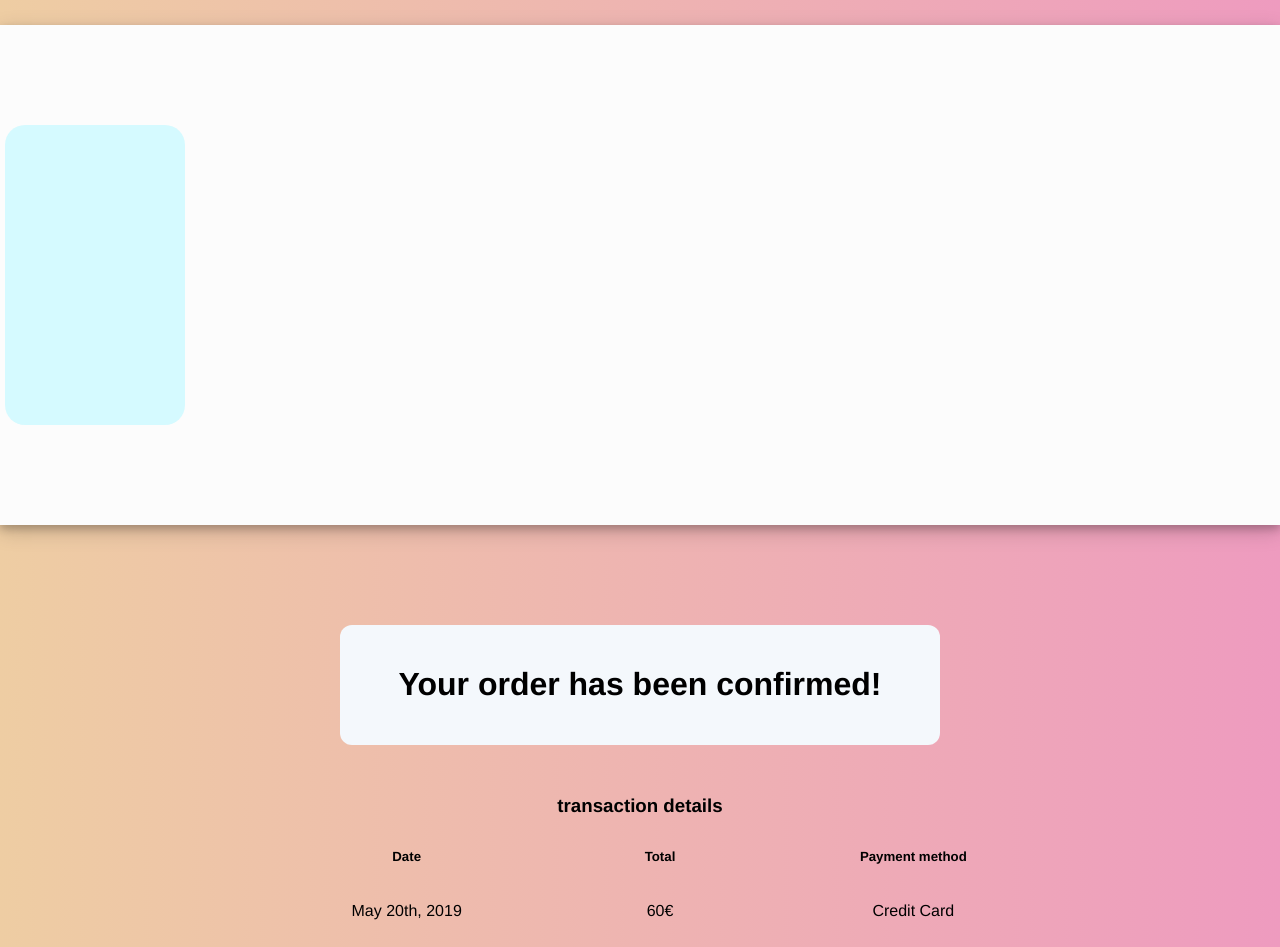
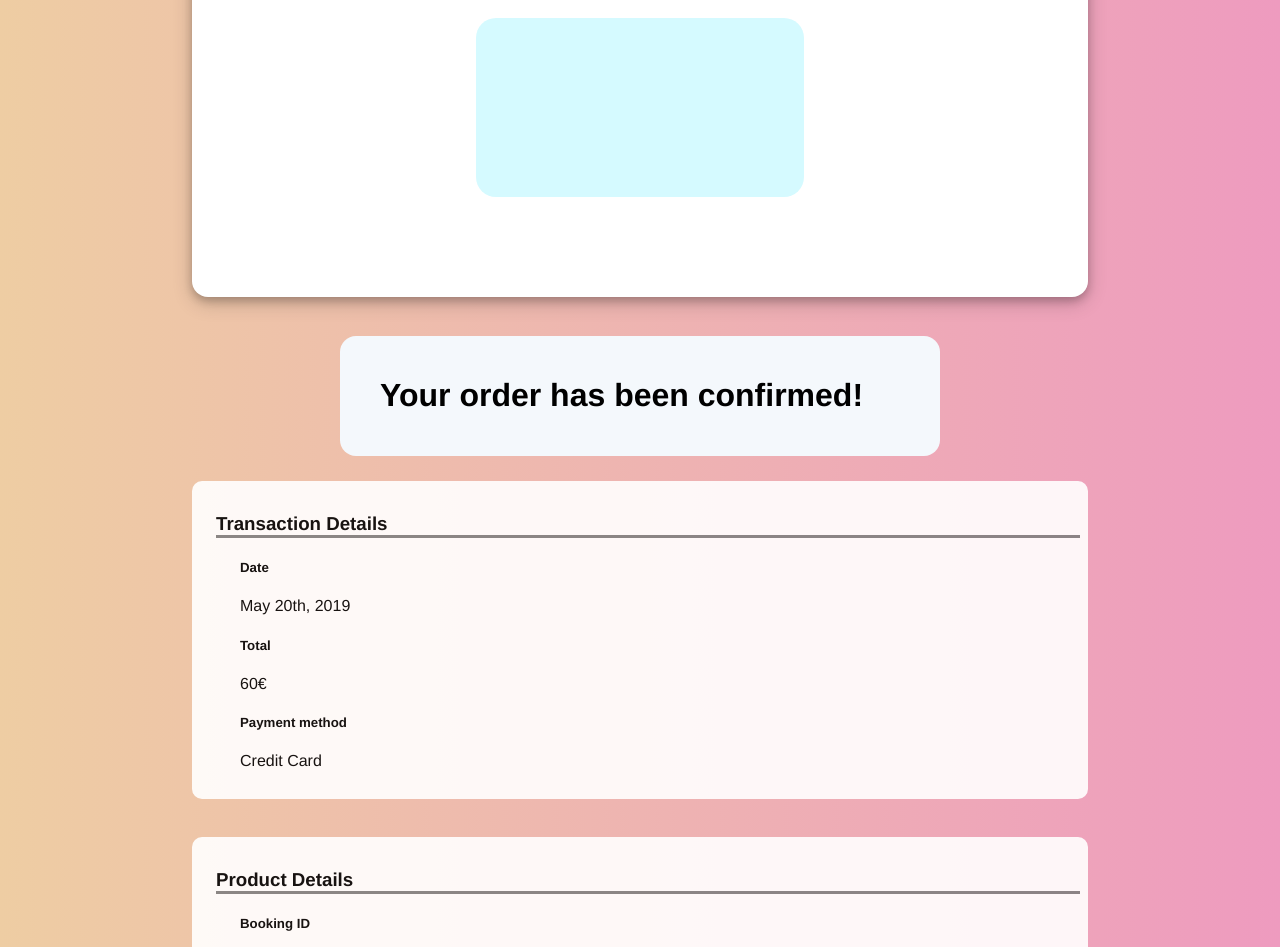
Before and after one commit to hudaabbas/sellzer_ecommerce_microservice, a React (Create React App) app in the folder webapp/: page /confirmation/1 in a window 1280 px wide. Shown: the part 125-1072 px from the top of the page. Built offline with nearby package versions, Linux system fonts and the light colour scheme.

Commit message:
styled orderConfirmation screen

```diff
--- a/webapp/src/Screens/OrderConfirmationScreen.js
+++ b/webapp/src/Screens/OrderConfirmationScreen.js
@@ -17,6 +17,7 @@ class OrderConfirmationScreen extends React.Component {
             </div> */}
 
     <div class="container">
+        <h2>Thank you for your purchase!</h2>
 	<div class="row mx-auto">
 		<div class="col-12">
 		<div class="checkmark">
@@ -52,7 +53,7 @@ class OrderConfirmationScreen extends React.Component {
             <h1>Your order has been confirmed!</h1>
             </div>
             <section class="rentsection">
-            <h3>transaction details</h3>
+            <h3 className="transaction-details"> Transaction Details</h3>
                 <ul class="rentalgrid">
                 <li>
                     <h5>Date</h5>
@@ -71,25 +72,25 @@ class OrderConfirmationScreen extends React.Component {
             </section>
 
 
-                <section class="rentsection">
-                <h3>product details</h3>
+            <section class="rentsection">
+                <h3 className="transaction">Product Details</h3>
             <ul class="rentalgrid">
                 <li>
-                    <h5>booking id</h5>
+                    <h5>Booking ID</h5>
                     <p>#1234</p>
                 </li>
 
                 <li>
-                    <h5>pick up</h5>
+                    <h5>Pick Up</h5>
                     <p>may 22th, 2019</p>
                 </li>
                 <li>
-                    <h5>return</h5>
+                    <h5>Return</h5>
                     <p>may 29th, 2019€</p>
                 </li>
 
                 <li>
-                    <h5>duration</h5>
+                    <h5>Duration</h5>
                     <p>8 days</p>
                 </li>
                 <li>
--- a/webapp/src/Screens/confirmation.css
+++ b/webapp/src/Screens/confirmation.css
@@ -1,23 +1,61 @@
-#balloon {
-  width: 400px;
-  display: block;
-  height: 400px;
-  margin-top: 100rem;
-  margin: auto;
-}
-
 body {
   background-color: #191919;
   }
 
   .container {
-margin: 100px auto;
-height: 500px;
-padding: 100px 0;
+  /* margin: 100px auto; */
+  margin: 2% 15% 3%;
+  /* height: 500px; */
+  padding: 0px 0px 100px ;
+  display: grid;
+  justify-content: center;
+  align-items: center;
+    /* width: 100%; */
+  border-radius: 16px;
+  /* background-color: #FCFCFC; */
+  box-shadow: 0 4px 8px 0 rgba(0, 0, 0, 0.2), 0 6px 20px 0 rgba(0, 0, 0, 0.19);
+  }
+
+  .row.mx-auto{
+    /* border: 3px solid green; */
     display: flex;
-	width: 100%;
-background-color: #FCFCFC;
-box-shadow: 0 4px 8px 0 rgba(0, 0, 0, 0.2), 0 6px 20px 0 rgba(0, 0, 0, 0.19);
+    justify-content: center;
+    align-items: center;
+    /* padding-left: 90px; */
+    /* margin: 2% 5% 3%; */
+    /* width: 36%; */
+  }
+
+  /* Your order has been confirmed */
+  .rentalinfo {
+    background: #f4f8fc;
+    padding: 2rem 4rem;
+    border-radius: 16px;
+    max-width: 600px;
+    margin: 0 auto;
+  }
+
+  .rentsection{
+    /* border:3px solid yellow; */
+    border: 8px solid white;
+    border-radius: 10px;
+    opacity: 90%;
+    margin: 2% 15% 3%;
+    padding: 5px 0px 5px;
+    background-color: white;
+  }
+
+  /* stuff in transaction and product details */
+  .rentalgrid{
+    list-style-type: none;
+    /* border-style: none none solid; */
+  }
+
+  .tranasction, h3{
+    text-align: left;
+    /* border-style: none none solid; */
+    margin-left: 16px;
+    border-bottom: 3px solid gray;
   }
 
   .checkmark_ok {
@@ -127,62 +165,141 @@ box-shadow: 0 4px 8px 0 rgba(0, 0, 0, 0.2), 0 6px 20px 0 rgba(0, 0, 0, 0.19);
     }
   }
 
-@keyframes moving-balloon {
-  0% {
+
+
+  /* .basket {
+    width: 42px;
+    height: 28px;
+    background: #d1c1a6;
+    border-radius: 0 0 3px 3px;
+    position: absolute;
+    left: 50%;
+    transform: translate(-50%);
+    top: 270px;
+    animation: moving-basket 3s ease infinite; */
+
+    /* &:before {
+      content: '';
+      position: absolute;
+      width: 50px;
+      height: 10px;
+      background: #b2a082;
+      border-radius: 3px;
+      top: -10px;
+      left: 50%;
       transform: translate(-50%);
     }
-  50% {
-    transform: translate(-50%, -10%);
+
+    &:after {
+      content: '';
+      width: 25px;
+      height: 35px;
+      position: absolute;
+      top: -40px;
+      left: 50%;
+      transform: translate(-50%) perspective(50px) rotateX(-40deg);
+      border-left: 2px solid #b2a082;
+      border-right: 2px solid #b2a082;
     }
+  } */
+
+  /* .cloud {
+    position: absolute;
+    top: 100px;
+    right: 40px;
+    width: 140px;
+    height: 30px;
+    background: #f4f8fc;
+    border-radius: 50px;
+    animation: moving-cloud 3s ease infinite;
+
+    &::before {
+      content: '';
+      position: absolute;
+      top: -40px;
+      left: 20px;
+      width: 60px;
+      height: 60px;
+      background: #f4f8fc;
+      border-radius: 50%;
     }
 
-@keyframes moving-basket {
-  0% {
+    &::after {
+      content: '';
+      position: absolute;
+      top: -30px;
+      right: 25px;
+      width: 50px;
+      height: 50px;
+      background: #f4f8fc;
+      border-radius: 50%;
+    }
+  } */
+  /* .basket {
+    width: 42px;
+    height: 28px;
+    background: #d1c1a6;
+    border-radius: 0 0 3px 3px;
+    position: absolute;
+    left: 50%;
+    transform: translate(-50%);
+    top: 270px;
+    animation: moving-basket 3s ease infinite; */
+
+    /* &:before {
+      content: '';
+      position: absolute;
+      width: 50px;
+      height: 10px;
+      background: #b2a082;
+      border-radius: 3px;
+      top: -10px;
+      left: 50%;
       transform: translate(-50%);
     }
-  50% {
-    transform: translate(-50%, -40%);
+
+    &:after {
+      content: '';
+      width: 25px;
+      height: 35px;
+      position: absolute;
+      top: -40px;
+      left: 50%;
+      transform: translate(-50%) perspective(50px) rotateX(-40deg);
+      border-left: 2px solid #b2a082;
+      border-right: 2px solid #b2a082;
     }
+  } */
+
+  /* .cloud {
+    position: absolute;
+    top: 100px;
+    right: 40px;
+    width: 140px;
+    height: 30px;
+    background: #f4f8fc;
+    border-radius: 50px;
+    animation: moving-cloud 3s ease infinite;
+
+    &::before {
+      content: '';
+      position: absolute;
+      top: -40px;
+      left: 20px;
+      width: 60px;
+      height: 60px;
+      background: #f4f8fc;
+      border-radius: 50%;
     }
 
-@keyframes moving-cloud {
-  0% {
-    transform: translateX(0);
+    &::after {
+      content: '';
+      position: absolute;
+      top: -30px;
+      right: 25px;
+      width: 50px;
+      height: 50px;
+      background: #f4f8fc;
+      border-radius: 50%;
     }
-  50% {
-    transform: translateX(-7%);
-  }
-}
-
-.rentalinfo {
-  background: #f4f8fc;
-  padding: 2rem 4rem;
-  border-radius: 12px;
-  max-width: 600px;
-  margin: 0 auto;
-}
-
-#orderconfirmation {
-  text-align: center;
-}
-
-.rentsection {
-  margin: 5rem 2rem 0;
-}
-
-.rentsection h3 {
-  margin-bottom: 1rem;
-}
-
-.rentalgrid {
-  display: grid;
-  grid-template-columns: 1fr 1fr 1fr;
-  max-width: 800px;
-  grid-row-gap: 1.5rem;
-  margin: 0 auto;
-}
-
-.rentalgrid li {
-  display: flex;
-  flex-direction: column;
-}
+  } */
```
Lines whose indentation alone changed are shown as unchanged.
